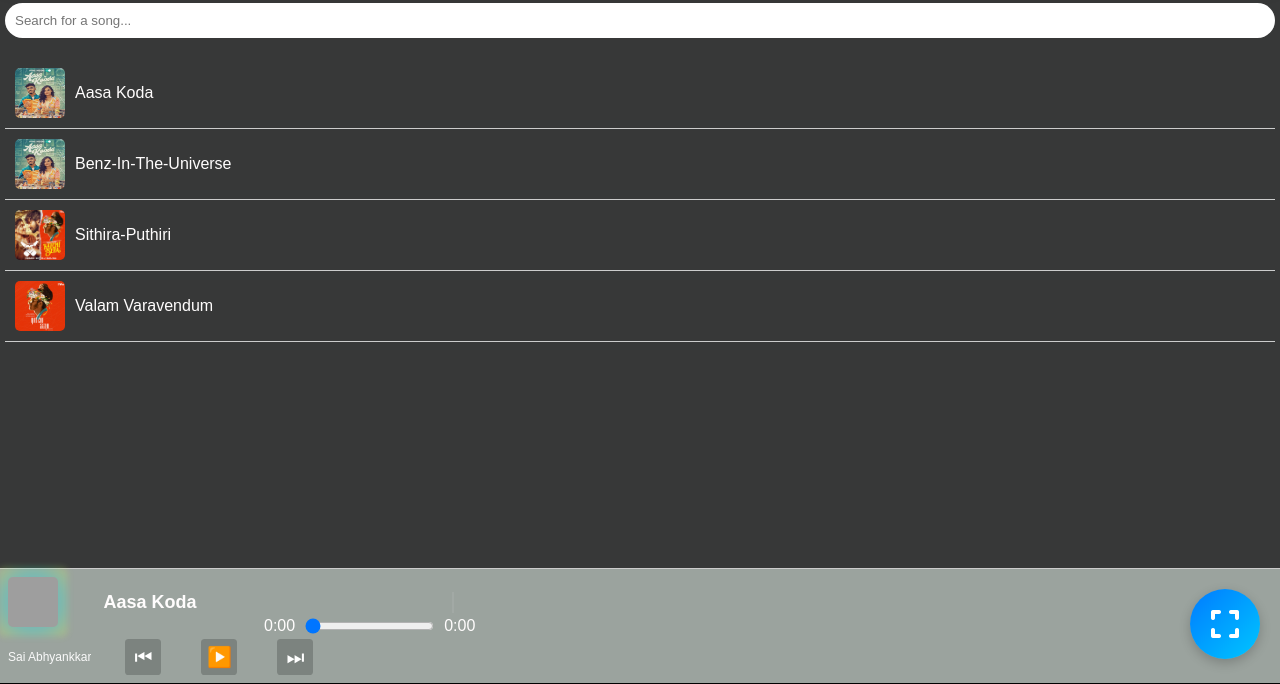
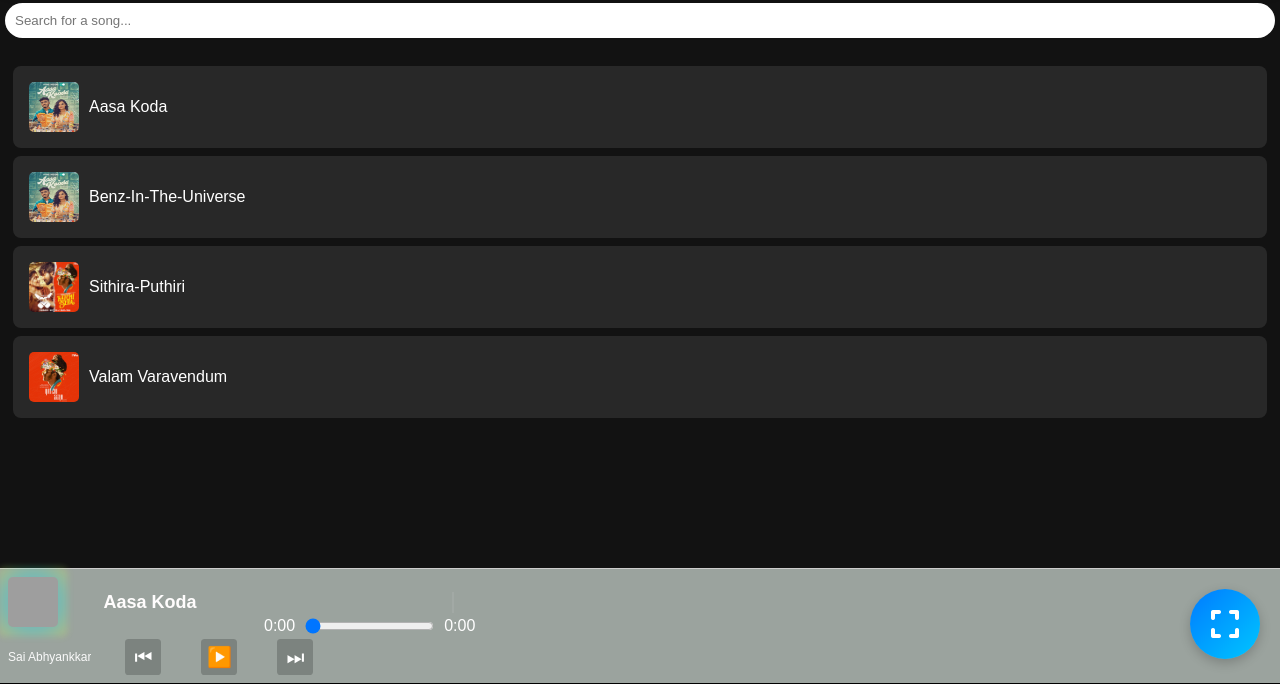
Before and after one commit to Mohanraj2622/sai, a plain HTML site: page index.html in a window 1280 px wide. Shown: the part 57-741 px from the top of the page. Drawn offline with Linux system fonts and the light colour scheme; no server answers; grey boxes are pictures that could not be loaded.

Commit message:
Update style.css

```diff
--- a/style.css
+++ b/style.css
@@ -5,6 +5,15 @@
   --text-light: #fffdfd;
   --text-gray: #fafafa;
   --player-bg: #9ba39e;
+  --primary-color: #1DB954;
+  --secondary-color: #535353;
+  --background-dark: #121212;
+  --background-light: #282828;
+  --text-primary: #FFFFFF;
+  --text-secondary: #B3B3B3;
+  --transition-speed: 0.3s;
+  --shadow-soft: 0 4px 12px rgba(0, 0, 0, 0.15);
+  --gradient-primary: linear-gradient(45deg, #1DB954, #1ed760);
 }
 
 * {
@@ -15,11 +24,10 @@
 
 body {
   font-family: 'Arial', sans-serif;
-  background-color: var(--bg-dark);
-  color: var(--text-light);
+  background-color: var(--background-dark);
+  color: var(--text-primary);
   height: 100vh;
   overflow: hidden;
-  margin-top: 70px;
 }
 
 .Welcome {
@@ -105,13 +113,24 @@ body {
 .track-list {
   list-style: none;
   padding: 0;
+  margin: 0;
+  overflow-y: auto;
 }
 
 .track {
   display: flex;
   align-items: center;
-  padding: 10px;
-  border-bottom: 1px solid #ccc;
+  padding: 16px;
+  border-radius: 8px;
+  margin: 8px;
+  background: var(--background-light);
+  transition: transform var(--transition-speed), background var(--transition-speed);
+  position: relative;
+}
+
+.track:hover {
+  transform: translateY(-2px);
+  background: rgba(255, 255, 255, 0.1);
 }
 
 .track-cover {
@@ -120,6 +139,9 @@ body {
   border-radius: 5px;
   margin-right: 10px;
 }
+
+
+
 
 .track-info {
   display: flex;
@@ -260,6 +282,7 @@ body {
   gap: 10px;
   position: fixed;
   margin-left: 20%;
+
 }
 
 /* Player button specific styles */
```
